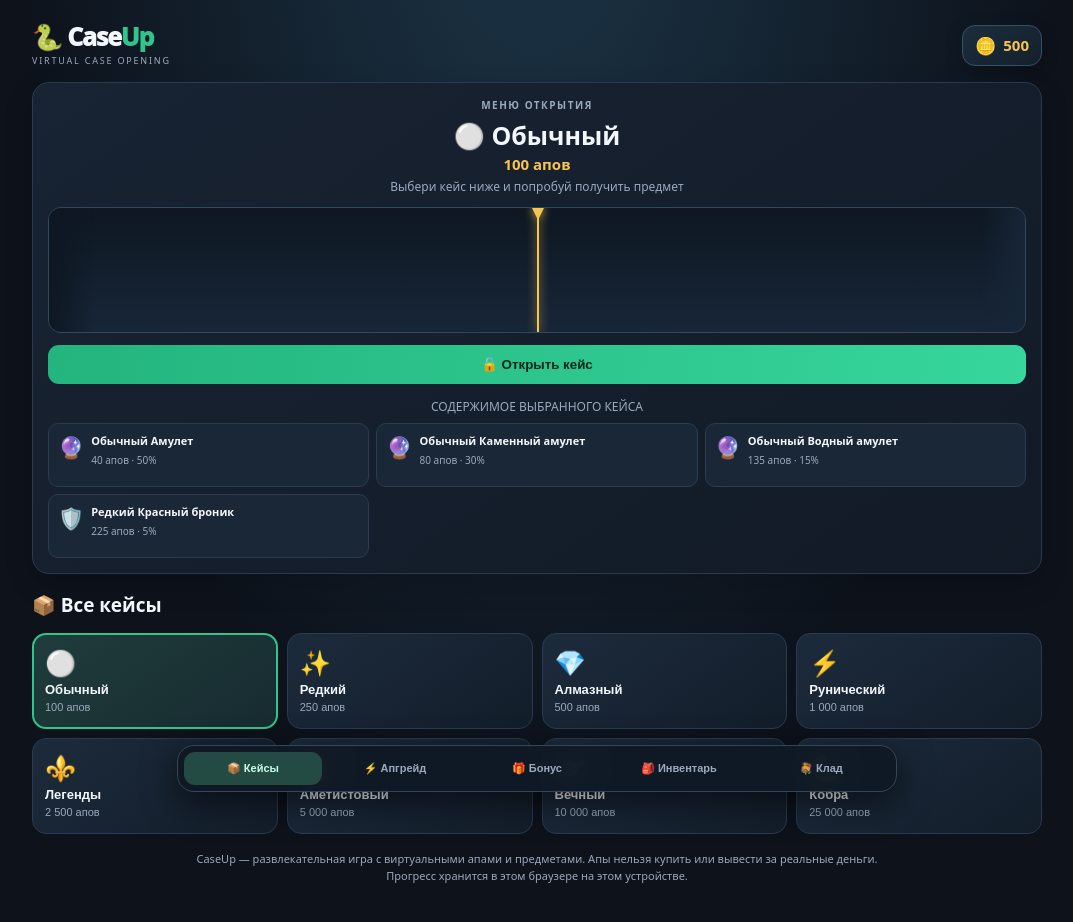
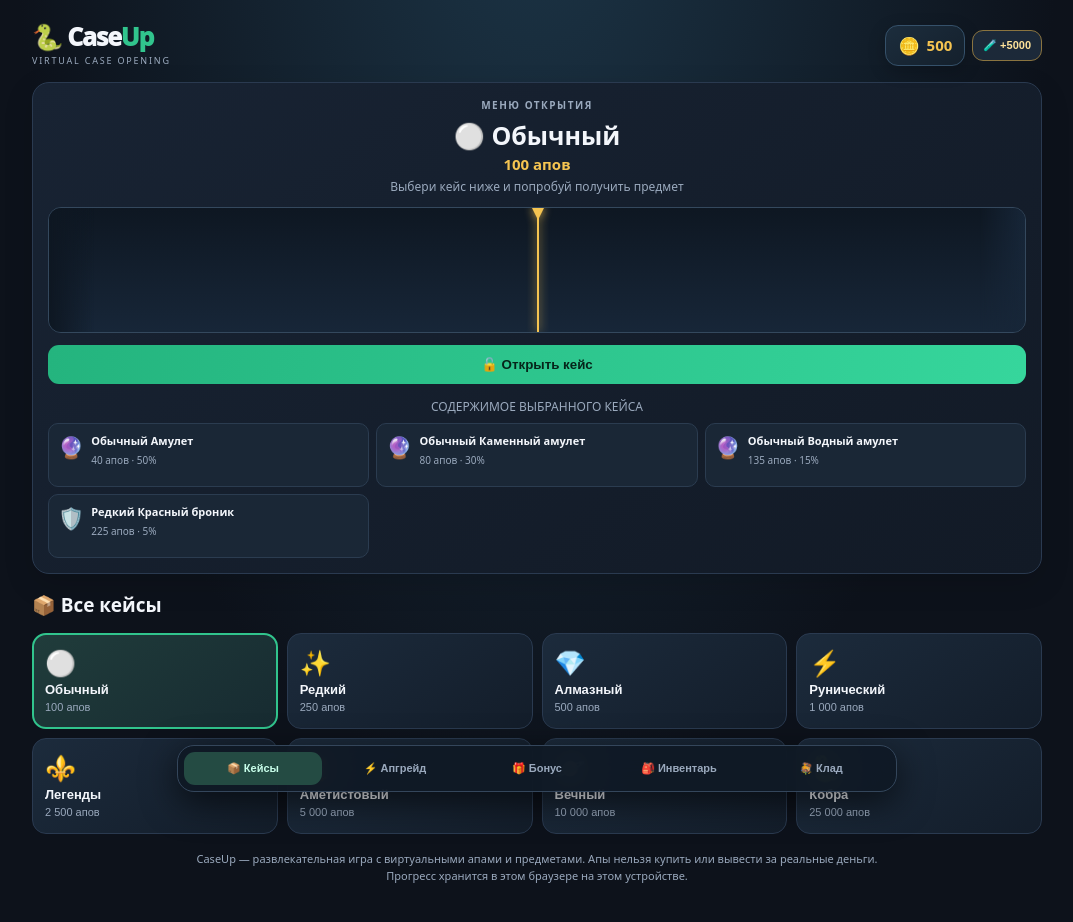
Before and after one commit to Hillka403/Caseup-game, a plain HTML site: page index.html in a window 1280 px wide. Shown: the whole page, without its empty margins (103-1176 px from the left). Drawn offline with Linux system fonts and the light colour scheme.

Commit message:
Add files via upload

```diff
--- a/index.html
+++ b/index.html
@@ -17,7 +17,7 @@ h2{font-size:19px;margin:0 0 12px}.muted,.statlabel{color:var(--muted);font-size
 @media(max-width:380px){.nav button{font-size:10px}.nav{gap:2px;padding:5px}.nav button{padding:10px 1px}.mode-btn{font-size:12px}}
 </style></head>
 <body><main class="wrap">
-<header class="top"><div class="brand" id="brandHome" role="button" tabindex="0" aria-label="На главную"><div class="logo">🐍 Case<span>Up</span></div><div class="sub">VIRTUAL CASE OPENING</div></div><div class="balance-pill"><span class="coin">🪙</span><span class="balance-value" id="balance">500</span></div></header>
+<header class="top"><div class="brand" id="brandHome" role="button" tabindex="0" aria-label="На главную"><div class="logo">🐍 Case<span>Up</span></div><div class="sub">VIRTUAL CASE OPENING</div></div><div style="display:flex;align-items:center;gap:7px;flex-wrap:wrap;justify-content:flex-end"><div class="balance-pill"><span class="coin">🪙</span><span class="balance-value" id="balance">500</span></div><button class="secondary" id="addTestAps" style="padding:8px 10px;font-size:11px;border-color:#8a7440;color:#ffe39a">🧪 +5000</button></div></header>
 <nav class="nav"><button class="active" data-tab="cases">📦 Кейсы</button><button data-tab="upgrade">⚡ Апгрейд</button><button data-tab="bonus">🎁 Бонус</button><button data-tab="inventory">🎒 Инвентарь</button><button data-tab="treasure">🪎 Клад</button></nav>
 <section id="cases"><div class="section case-stage"><div class="stage-kicker">МЕНЮ ОТКРЫТИЯ</div><div class="case-title" id="caseName">⚪️ Обычный</div><div class="price" id="casePrice">100 апов</div><div class="case-description">Выбери кейс ниже и попробуй получить предмет</div>
 <div id="reelWrap" class="reel-wrap"><div id="reelTrack" class="reel-track"></div><div class="reel-pointer"></div></div>
@@ -112,6 +112,7 @@ function runUpgradeStep(sourceIndex,target,isChain){
  },duration+100);
 }
 $('upgradeButton').addEventListener('click',()=>{if(upgradeBusy||!chosenTarget)return;const i=Number($('source').value),src=state.inventory[i];if(!src)return;const target={...chosenTarget};const chance=src.value/target.value*100;if(chance>80||chance<=0)return;upgradeBusy=true;chainCount=0;runUpgradeStep(i,target,false)});
+$('addTestAps').addEventListener('click',()=>{state.balance+=5000;save();render();$('addTestAps').textContent='✓ +5000';setTimeout(()=>$('addTestAps').textContent='🧪 +5000',1200)});
 $('claim').addEventListener('click',()=>{if(Date.now()-(state.bonusAt||0)<86400000)return;const amount=50+Math.floor(Math.random()*251);state.balance+=amount;state.bonusAt=Date.now();save();render();$('bonusStatus').textContent='🎉 Получено '+amount+' апов!'});
 document.querySelectorAll('[data-tab]').forEach(b=>b.addEventListener('click',()=>showTab(b.dataset.tab)));
 $('brandHome').addEventListener('click',()=>showTab('cases'));$('brandHome').addEventListener('keydown',e=>{if(e.key==='Enter'||e.key===' '){e.preventDefault();showTab('cases')}});
```
